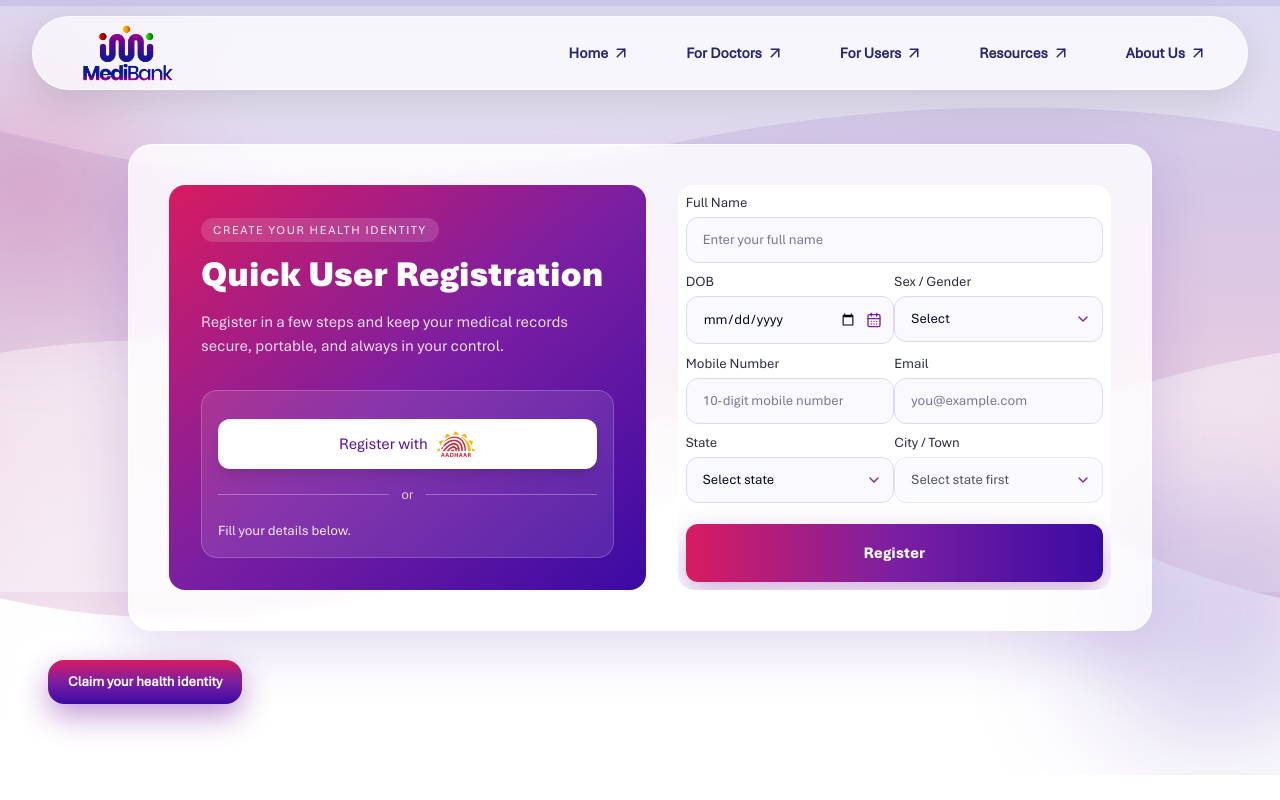
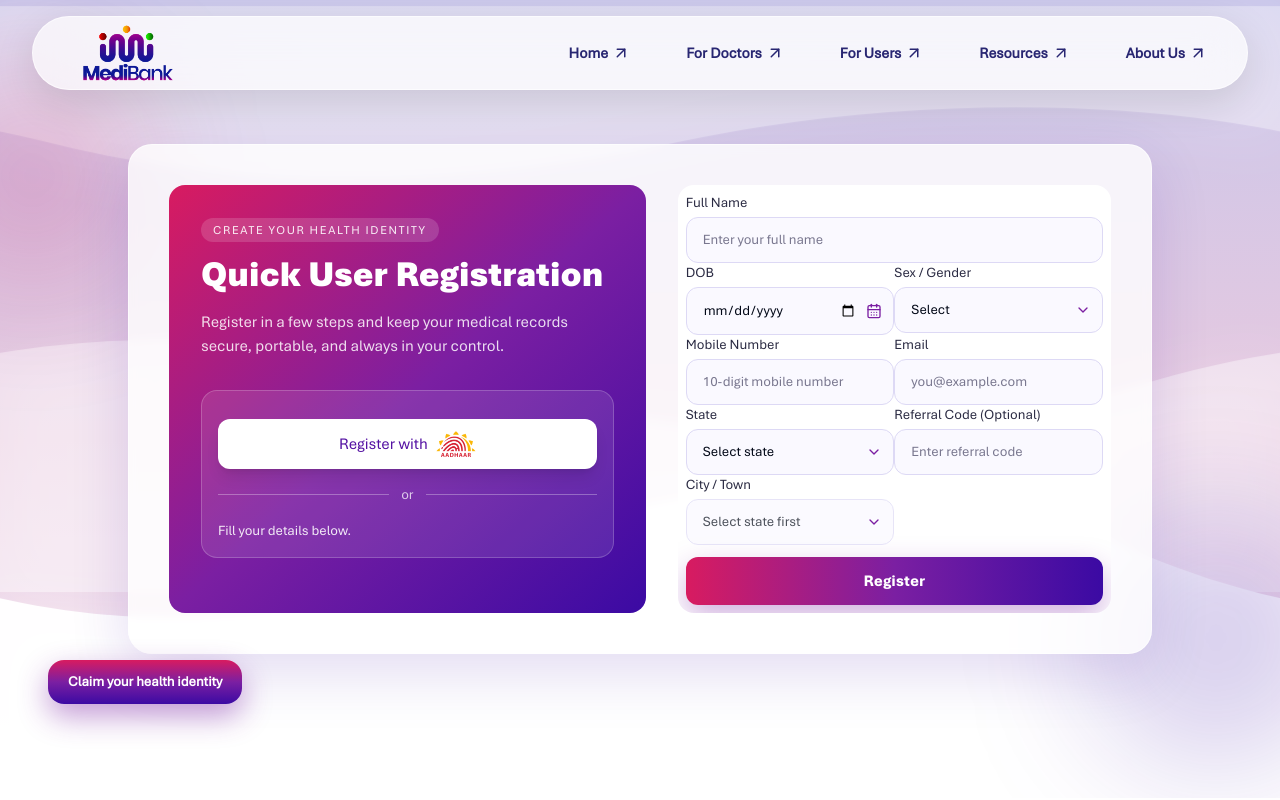
Before and after one commit to AmanDwivedi9335/clinic-portpolio, a Next.js app: page /userRegistration in a window 1280 px wide. Shown: the top 800 px of the page. Built offline with nearby package versions, Linux system fonts and the light colour scheme.

Commit message:
Add referral code field to user registration form

```diff
--- a/src/app/userRegistration/page.js
+++ b/src/app/userRegistration/page.js
@@ -112,6 +112,7 @@ export default function UserRegistrationPage() {
       gender: "",
       mobile: "",
       email: "",
+      referralCode: "",
       state: "",
       city: "",
     },
@@ -272,6 +273,19 @@ export default function UserRegistrationPage() {
             </div>
 
             <div>
+              <label className="mb-1 block text-sm text-[#2b2b43]">Referral Code (Optional)</label>
+              <input
+                className={`${inputClass} ${errors.referralCode ? "border-red-400 focus:border-red-500 focus:ring-red-200" : ""}`}
+                type="text"
+                placeholder="Enter referral code"
+                {...register("referralCode", {
+                  pattern: { value: /^[a-zA-Z0-9]{4,20}$/, message: "Use 4-20 letters or numbers only." },
+                })}
+              />
+              {errors.referralCode && <p className="mt-1 text-xs text-red-500">{errors.referralCode.message}</p>}
+            </div>
+
+            <div>
               <label className="mb-1 block text-sm text-[#2b2b43]">City / Town</label>
               <div className="group relative">
                 <select
```
